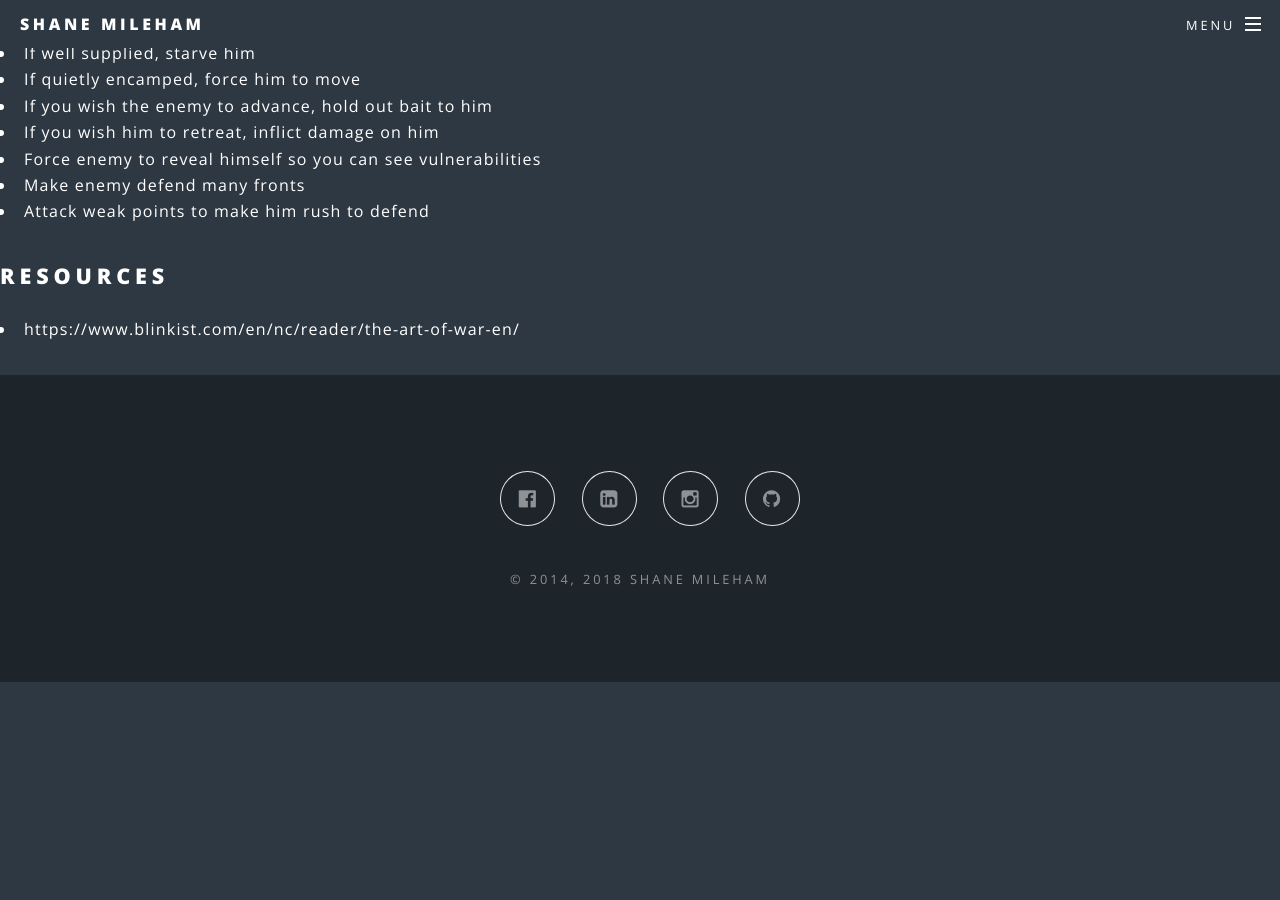
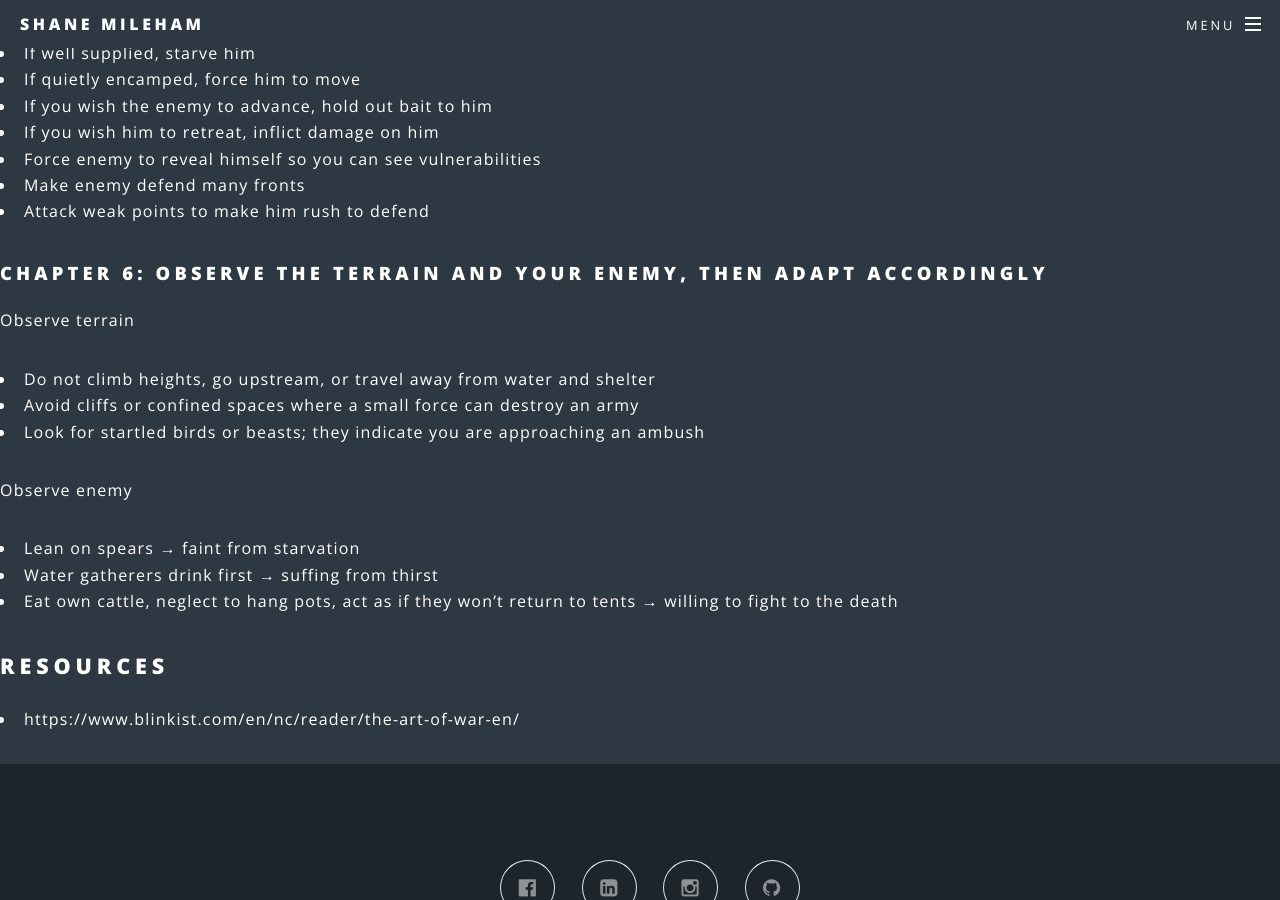
Before and after one commit to shanemileham/shanemileham.github.io, a Jekyll site: the page built from _kb/books/sun-tzu--the-art-of-war.md, in a window 1280 px wide and 900 px high, scrolled down 2545 px. Built offline with Jekyll 4.4.1, drawn with Linux system fonts in a browser that asks for light colours; comment, search, counter and statistics services are not loaded; before the commit the page ends 3227 px from its top, so only the background shows below that; some of the changed text lies outside the part shown.

Commit message:
Update sun-tzu--the-art-of-war.md

```diff
--- a/_kb/books/sun-tzu--the-art-of-war.md
+++ b/_kb/books/sun-tzu--the-art-of-war.md
@@ -4,7 +4,7 @@ title: Sun Tzu - The Art of War
 
 ## Notes
 
-### Chapter 1: Planning, calculating, and comparing armies leads to war.
+### Chapter 1: Planning, calculating, and comparing armies leads to war
 - Compare armies
   - Obedience (to the death)
   - More capable general
@@ -87,6 +87,17 @@ Impose will
 - Make enemy defend many fronts
 - Attack weak points to make him rush to defend
 
+### Chapter 6: Observe the terrain and your enemy, then adapt accordingly
+Observe terrain
+- Do not climb heights, go upstream, or travel away from water and shelter
+- Avoid cliffs or confined spaces where a small force can destroy an army
+- Look for startled birds or beasts; they indicate you are approaching an ambush
+
+Observe enemy
+- Lean on spears → faint from starvation
+- Water gatherers drink first → suffing from thirst
+- Eat own cattle, neglect to hang pots, act as if they won't return to tents → willing to fight to the death
+
 
 ## Resources
 - https://www.blinkist.com/en/nc/reader/the-art-of-war-en/
```
